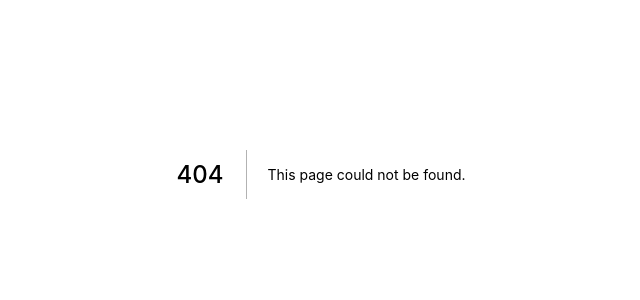
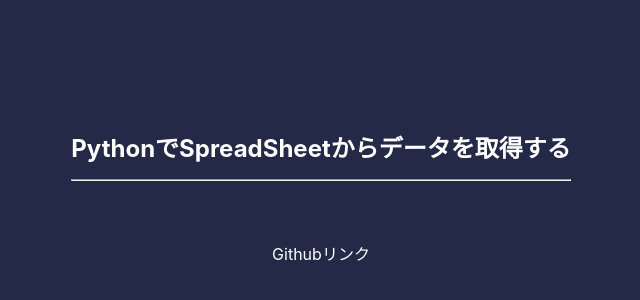
Before and after one commit to mitsu0428/csv-hikakun-prod, a Next.js app: page /getspreadsheet in a window 1280 px wide. Before the commit this address had no page. Shown: the part 226-526 px from the top of the page, without its empty margins (319-959 px from the left). Built offline with nearby package versions, Linux system fonts and the light colour scheme.

Commit message:
add spreadsheet repo

```diff
--- /dev/null
+++ b/src/pages/getspreadsheet.tsx
@@ -0,0 +1,35 @@
+/* eslint-disable react/react-in-jsx-scope */
+import Image from "next/image";
+import Link from "next/link";
+import styles from "../styles/Home.module.css";
+import SeoSettings from "./components/SeoSettings";
+
+const getspreadsheet = () => {
+  return (
+    <div className={styles.main}>
+      <SeoSettings
+        pageTitle={"PythonでSpreadSheetから値を取得する"}
+        pageDescription={
+          "CSVファイルを扱う時、Pythonを利用できる方は下記のコードを利用するだけですぐにローカル環境にデータを取り込むことができます。"
+        }
+        pagePath={"https://csvhikakun.com/getspreadsheet"}
+        pageImg={"https://csvhikakun.com/getspreadsheet"}
+        pageImgWidth={1280}
+        pageImgHeight={960}
+      />
+      <div className={styles.grid}>
+        <h2 className={styles.description}>
+          PythonでSpreadSheetからデータを取得する
+          <hr />
+        </h2>
+      </div>
+      <div>
+        <Link href="https://github.com/mitsu0428/getSpreadSheetData">
+          Githubリンク
+        </Link>
+      </div>
+    </div>
+  );
+};
+
+export default getspreadsheet;
```
